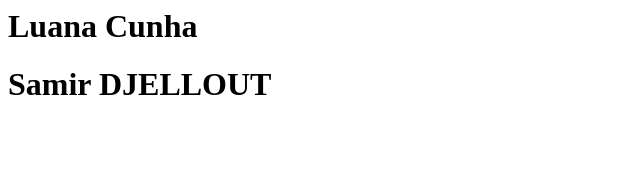
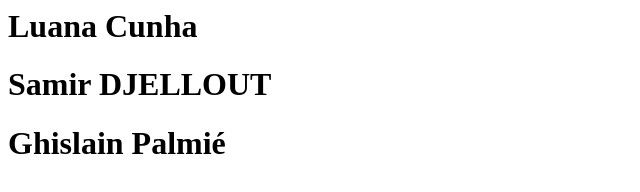
Before and after one commit to luanapatriciac/tpGit, a plain HTML site: page index.html in a window 1280 px wide. Shown: the whole page, without its empty margins (0-640 px from the left). Drawn offline with Linux system fonts and the light colour scheme.

Commit message:
Rajout de Ghislain palmié

```diff
--- a/index.html
+++ b/index.html
@@ -1,2 +1,3 @@
 <h1> Luana Cunha </h1>
 <h1> Samir DJELLOUT </h1>
+<h1> Ghislain Palmié </h1>
```
